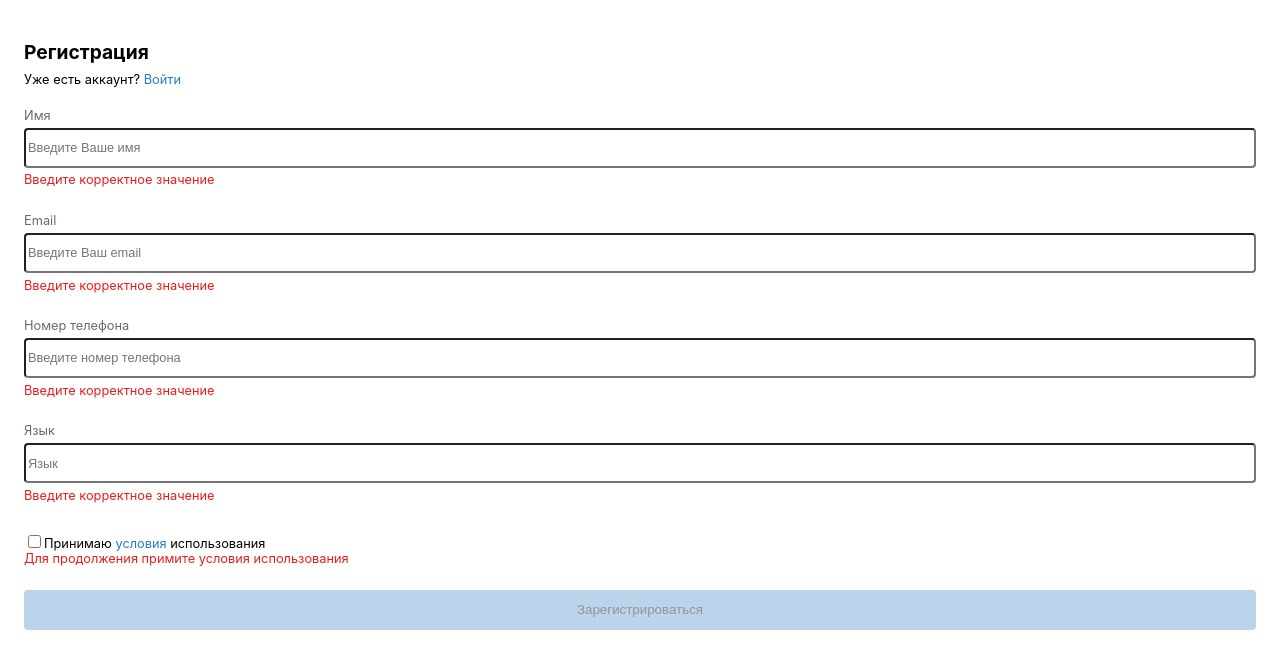
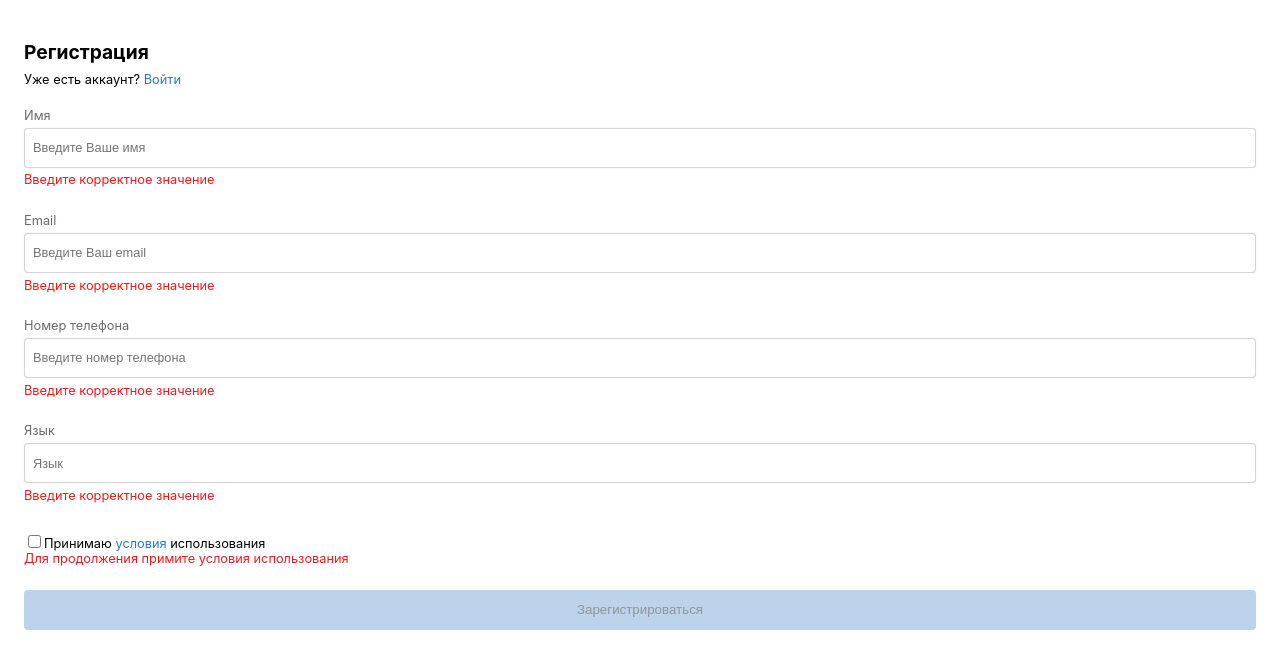
Before and after one commit to Saluer/test-project, a React (Create React App) app: page / in a window 1280 px wide. Shown: the top 668 px of the page. Built offline with nearby package versions, Linux system fonts and the light colour scheme.

Commit message:
Правки в css

```diff
--- a/src/App.css
+++ b/src/App.css
@@ -1,5 +1,9 @@
 * {
 	box-sizing: border-box;
+}
+
+*,*:focus,*:hover{
+    outline:none;
 }
 
 body,
@@ -36,16 +40,20 @@ input {
 }
 
 .form__text-field input {
+	padding:0.5rem;
 	border-radius: 0.25rem;
 	display: block;
 	width: 100%;
 	min-height: 2.5rem;
+	border:1px solid rgb(212, 212, 212);
+	box-shadow: 0px 0px 1px 0px rgb(212, 212, 212);
 	color: rgb(89, 155, 209);
 }
 
+
 .form__text-field > input:focus {
+	border:2px solid rgb(89, 155, 209);
 	color: rgb(3, 3, 7);
-	border: thin rgb(40, 175, 238);
 }
 
 .form__text-field > input:not([value=""]){
```
